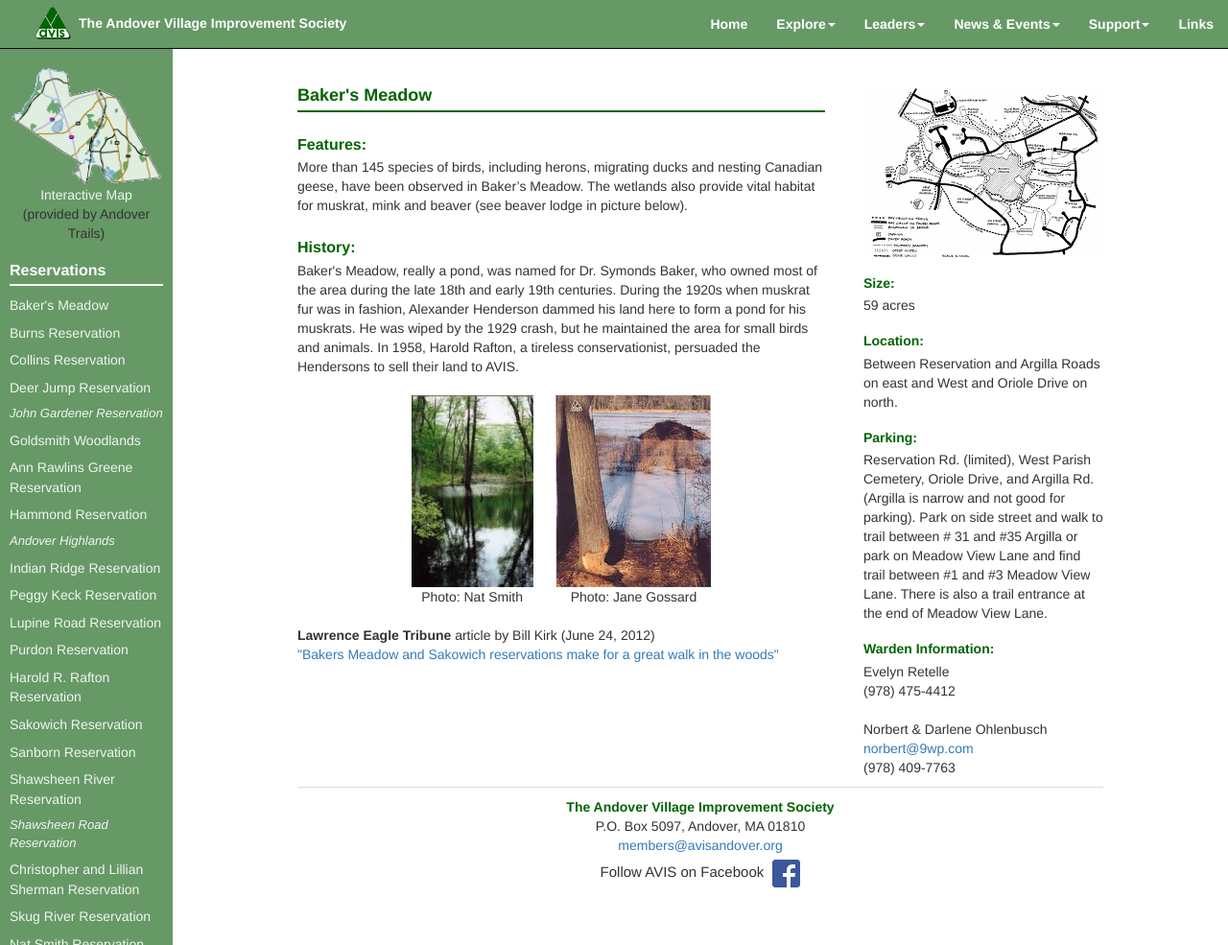
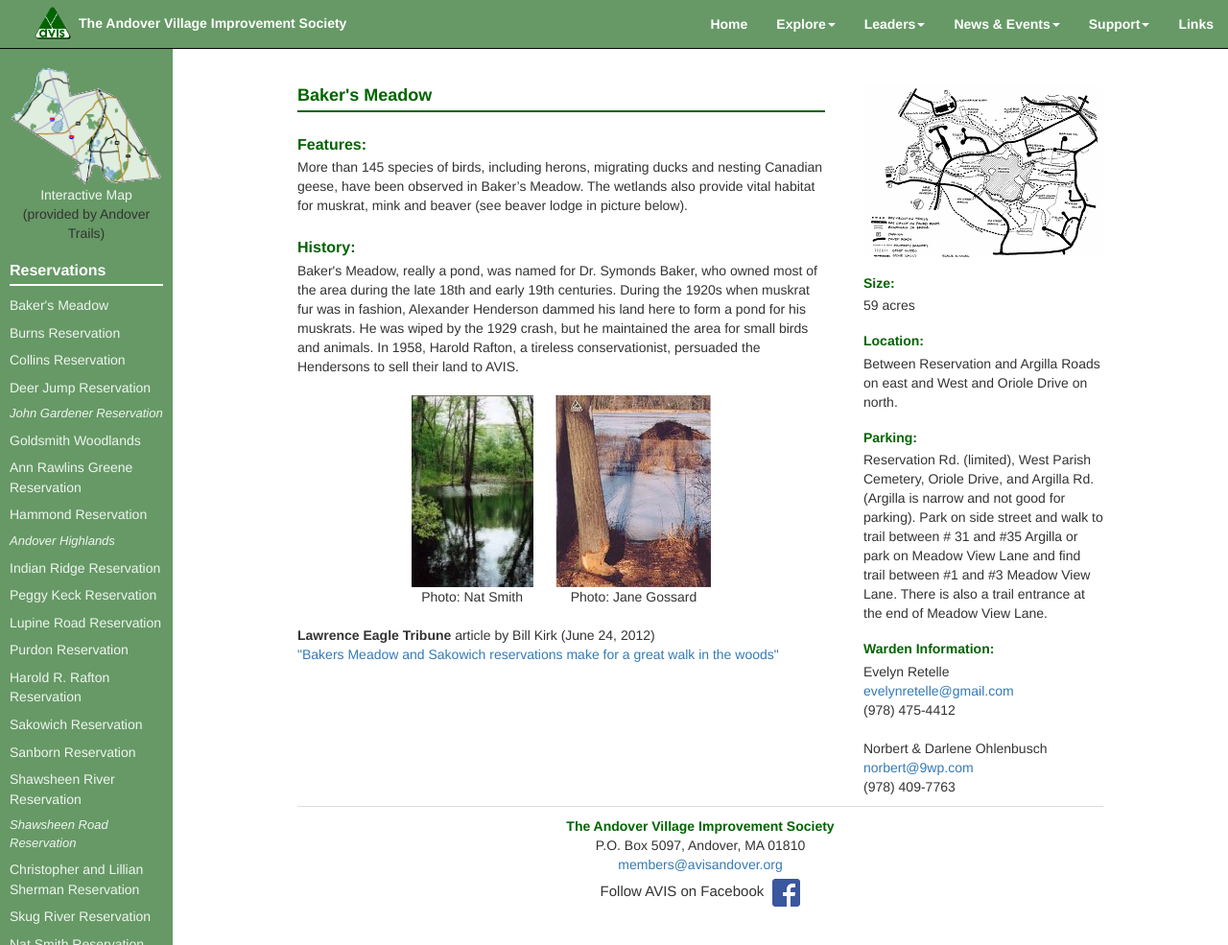
Before and after one commit to avisandover/avis-website, a Jekyll site: the page built from bakers.html, in a window 1280 px wide and 985 px high. Shown: the whole window at 96% size. Built offline with Jekyll 4.4.1, drawn with Linux system fonts in a browser that asks for light colours.

Commit message:
Added Evelyn Retelle email address

```diff
--- a/bakers.html
+++ b/bakers.html
@@ -51,6 +51,7 @@ title: AVIS Reservations - Baker's Meadow
   <h5>Warden Information:</h5>
   <p>
     Evelyn Retelle<br>
+    <a href="mailto:evelynretelle@gmail.com">evelynretelle@gmail.com</a><br>
     (978) 475-4412<br><br>
     Norbert & Darlene Ohlenbusch<br>
     <a href="mailto:norbert@9wp.com">norbert@9wp.com</a><br>
```
